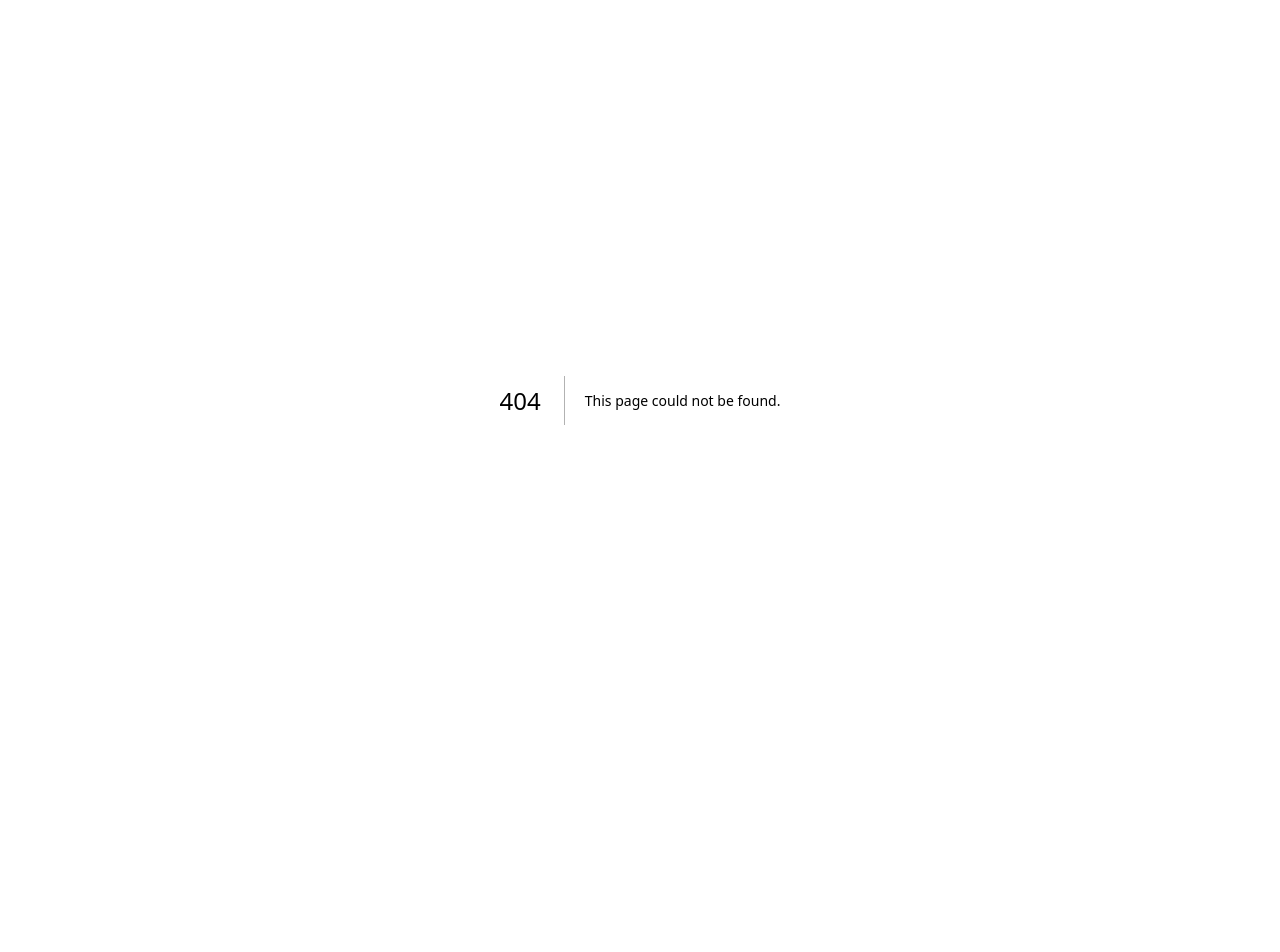
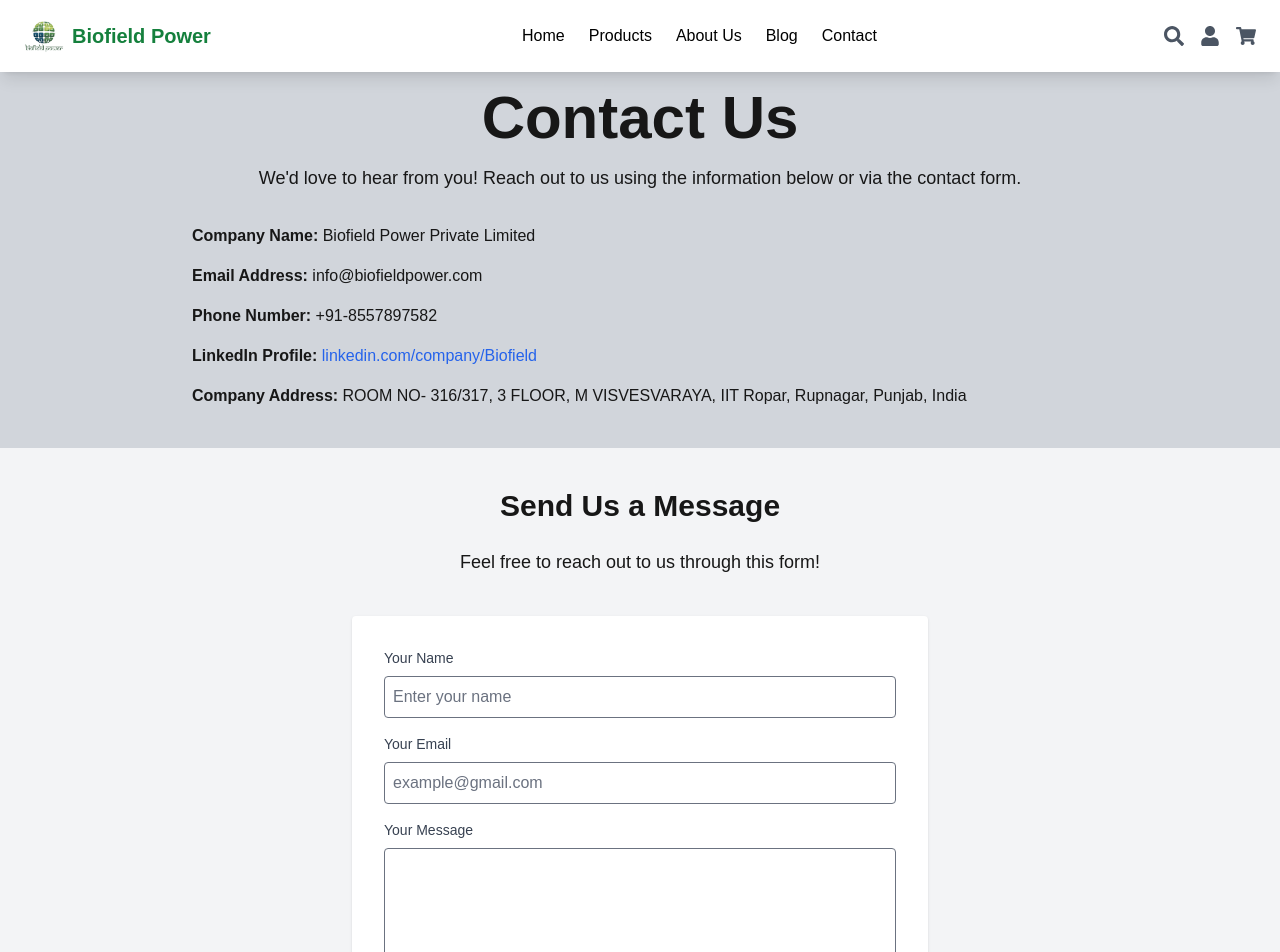
Before and after one commit to imaloksharma/BioFieldPower-Website, a Next.js app: page /contact in a window 1280 px wide. Before the commit this address had no page. Shown: the top 952 px of the page. Before the commit the page ends 800 px from the top, so only its background shows below. Built offline with nearby package versions, Linux system fonts and the light colour scheme.

Commit message:
Created contact page

```diff
--- /dev/null
+++ b/src/app/contact/page.tsx
@@ -0,0 +1,101 @@
+"use client";
+import Footer from "@/components/home/Footer/Footer";
+import Header from "@/components/home/Header/Header";
+
+export default function Contact() {
+  return (
+    <div>
+
+      <Header />
+
+      <div className="bg-gray-300 py-10 px-6">
+        <div className="max-w-4xl mx-auto text-center">
+          <h1 className="text-6xl font-bold mb-4 mt-12">Contact Us</h1>
+          <p className="text-lg mb-8">
+            We&apos;d love to hear from you! Reach out to us using the information below or via the contact form.
+          </p>
+          <div className=" text-1xl space-y-4 text-left">
+            <p>
+              <strong>Company Name:</strong> Biofield Power Private Limited
+            </p>
+            <p>
+              <strong>Email Address:</strong>  info@biofieldpower.com
+            </p>
+            <p>
+              <strong>Phone Number:</strong>  +91-8557897582
+            </p>
+            <p>
+              <strong>LinkedIn Profile:</strong>{" "}
+              <a
+                href="https://www.linkedin.com/company/biofield-power/"
+                target="_blank"
+                rel="noopener noreferrer"
+                className="text-blue-600 hover:underline"
+              >
+                linkedin.com/company/Biofield
+              </a>
+            </p>
+            <p>
+              <strong>Company Address:</strong> ROOM NO- 316/317, 3 FLOOR, M VISVESVARAYA, IIT Ropar, Rupnagar, Punjab, India
+            </p>
+          </div>
+        </div>
+      </div>
+
+      <div className="min-h-screen bg-gray-100 py-10 px-6">
+        <h2 className="text-3xl font-bold text-center mb-6">Send Us a Message</h2>
+        <p className="text-lg text-center mb-10">
+          Feel free to reach out to us through this form!
+        </p>
+        <form className="max-w-xl mx-auto bg-white p-8 rounded shadow">
+          <div className="mb-4">
+            <label htmlFor="name" className="block text-sm font-medium text-gray-700">
+              Your Name
+            </label>
+            <input
+              type="text"
+              id="name"
+              name="name"
+              placeholder="Enter your name"
+              className="w-full mt-2 p-2 border rounded"
+              required
+            />
+          </div>
+          <div className="mb-4">
+            <label htmlFor="email" className="block text-sm font-medium text-gray-700">
+              Your Email
+            </label>
+            <input
+              type="email"
+              id="email"
+              name="email"
+              placeholder="example@gmail.com"
+              className="w-full mt-2 p-2 border rounded"
+              required
+            />
+          </div>
+          <div className="mb-4">
+            <label htmlFor="message" className="block text-sm font-medium text-gray-700">
+              Your Message
+            </label>
+            <textarea
+              id="message"
+              name="message"
+              rows={4}
+              className="w-full mt-2 p-2 border rounded"
+              required
+            ></textarea>
+          </div>
+          <button
+            type="submit"
+            className="w-full bg-blue-600 text-white py-2 rounded hover:bg-blue-700"
+          >
+            Send Message
+          </button>
+        </form>
+      </div>
+
+      <Footer />
+    </div>
+  );
+}
--- a/src/app/page.tsx
+++ b/src/app/page.tsx
@@ -1,12 +1,11 @@
 "use client";
-import Home1 from '@/components/home/page'
-
-import './globals.css';
-
+import Header from "@/components/home/Header/Header";
+import Home1 from "@/components/home/page";
 export default function Home() {
   return (
     <div>
-    <Home1/>
+      <Header />
+      <Home1 />
     </div>
   );
 }
--- a/src/components/home/Header/Header.tsx
+++ b/src/components/home/Header/Header.tsx
@@ -10,7 +10,8 @@
   };
 
   return (
-    <header className="flex justify-between items-center px-6 py-4 bg-white shadow-lg">
+    <header className="fixed top-0 left-0 w-full bg-white shadow-lg z-50">
+      <div className="flex justify-between items-center px-6 py-4">
         <div className="flex items-center space-x-2 text-green-700">
           <img className="h-10 w-auto" src="/Img/logo.png" alt="Logo" />
           <span className="text-xl font-bold">Biofield Power</span>
@@ -37,39 +38,40 @@
             <button onClick={toggleMenu} className="absolute top-4 right-4">
               <FaBars className="text-gray-600 text-2xl" />
             </button>
-          <Link href="#home" onClick={toggleMenu} className="text-2xl text-black hover:text-green-700">
+            <Link href="/#home" onClick={toggleMenu} className="text-2xl text-black hover:text-green-700">
               Home
             </Link>
-          <Link href="#products" onClick={toggleMenu} className="text-2xl text-black hover:text-green-700">
+            <Link href="/#products" onClick={toggleMenu} className="text-2xl text-black hover:text-green-700">
               Products
             </Link>
-          <Link href="#about" onClick={toggleMenu} className="text-2xl text-black hover:text-green-700">
+            <Link href="/#about" onClick={toggleMenu} className="text-2xl text-black hover:text-green-700">
               About Us
             </Link>
-          <Link href="#blog" onClick={toggleMenu} className="text-2xl text-black hover:text-green-700">
+            <Link href="/#blog" onClick={toggleMenu} className="text-2xl text-black hover:text-green-700">
               Blog
             </Link>
-          <Link href="#contact" onClick={toggleMenu} className="text-2xl text-black hover:text-green-700">
+            <Link href="/contact" onClick={toggleMenu} className="text-black hover:text-green-700">
               Contact
             </Link>
           </div>
 
           <div className="hidden lg:flex space-x-6">
-          <Link href="#home" className="text-black hover:text-green-700">
+            <Link href="/#home" className="text-black hover:text-green-700">
               Home
             </Link>
-          <Link href="#products" className="text-black hover:text-green-700">
+            <Link href="/#products" className="text-black hover:text-green-700">
               Products
             </Link>
-          <Link href="#about" className="text-black hover:text-green-700">
+            <Link href="/#about" className="text-black hover:text-green-700">
               About Us
             </Link>
-          <Link href="#blog" className="text-black hover:text-green-700">
+            <Link href="/#blog" className="text-black hover:text-green-700">
               Blog
             </Link>
-          <Link href="#contact" className="text-black hover:text-green-700">
+            <Link href="/contact" onClick={toggleMenu} className="text-black hover:text-green-700">
              Contact
             </Link>
+
           </div>
         </nav>
 
@@ -78,6 +80,7 @@
           <FaUser className="text-gray-600 hover:text-green-700 cursor-pointer text-xl" />
           <FaShoppingCart className="text-gray-600 hover:text-green-700 cursor-pointer text-xl" />
         </div>
+      </div>
     </header>
   );
 }
--- a/src/components/home/page.tsx
+++ b/src/components/home/page.tsx
@@ -23,9 +23,8 @@
       <section id="blog">
         <Blog />
       </section>
-      <section id="contact">
-      </section>
       <Footer />
     </div>
+
   );
 }
```
Lines whose indentation alone changed are shown as unchanged.
